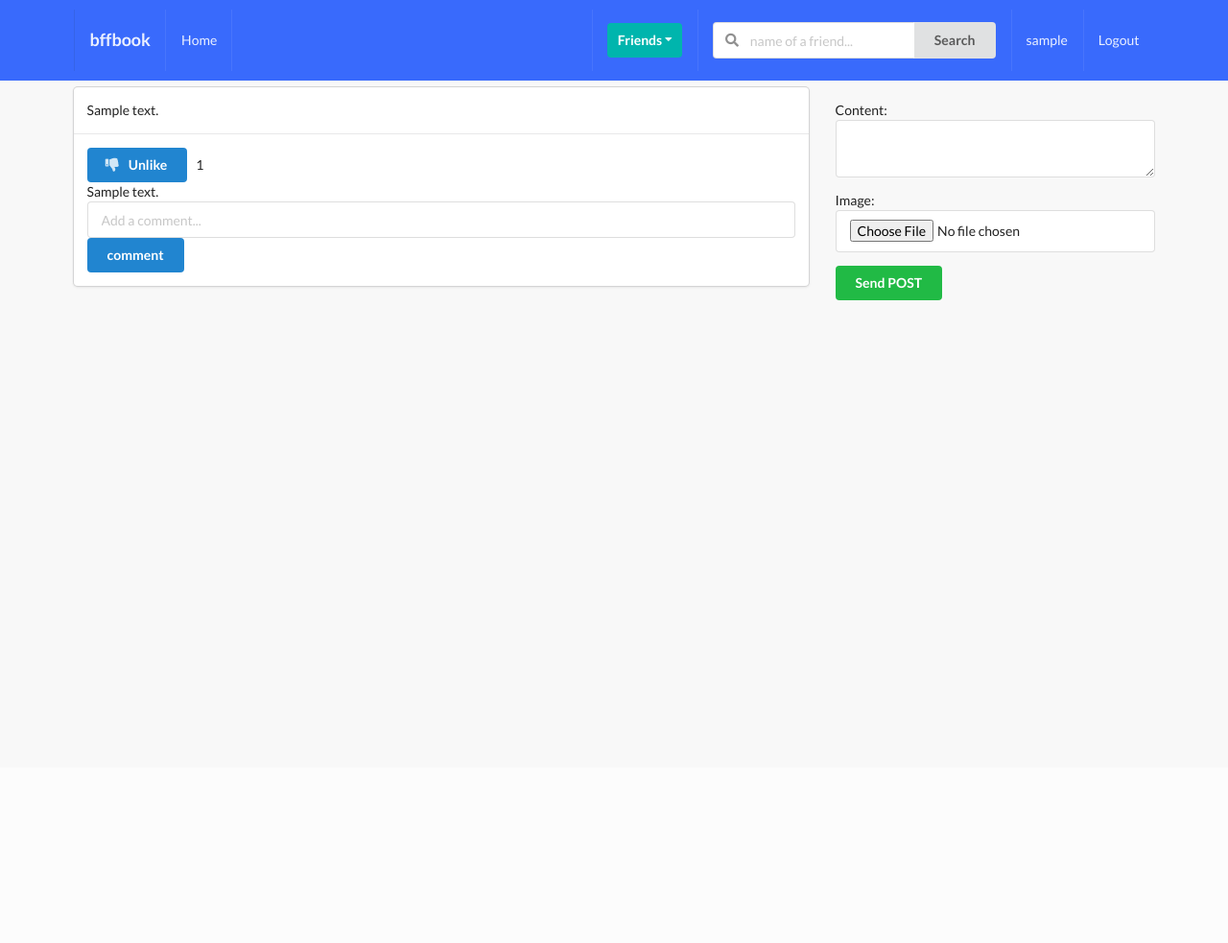
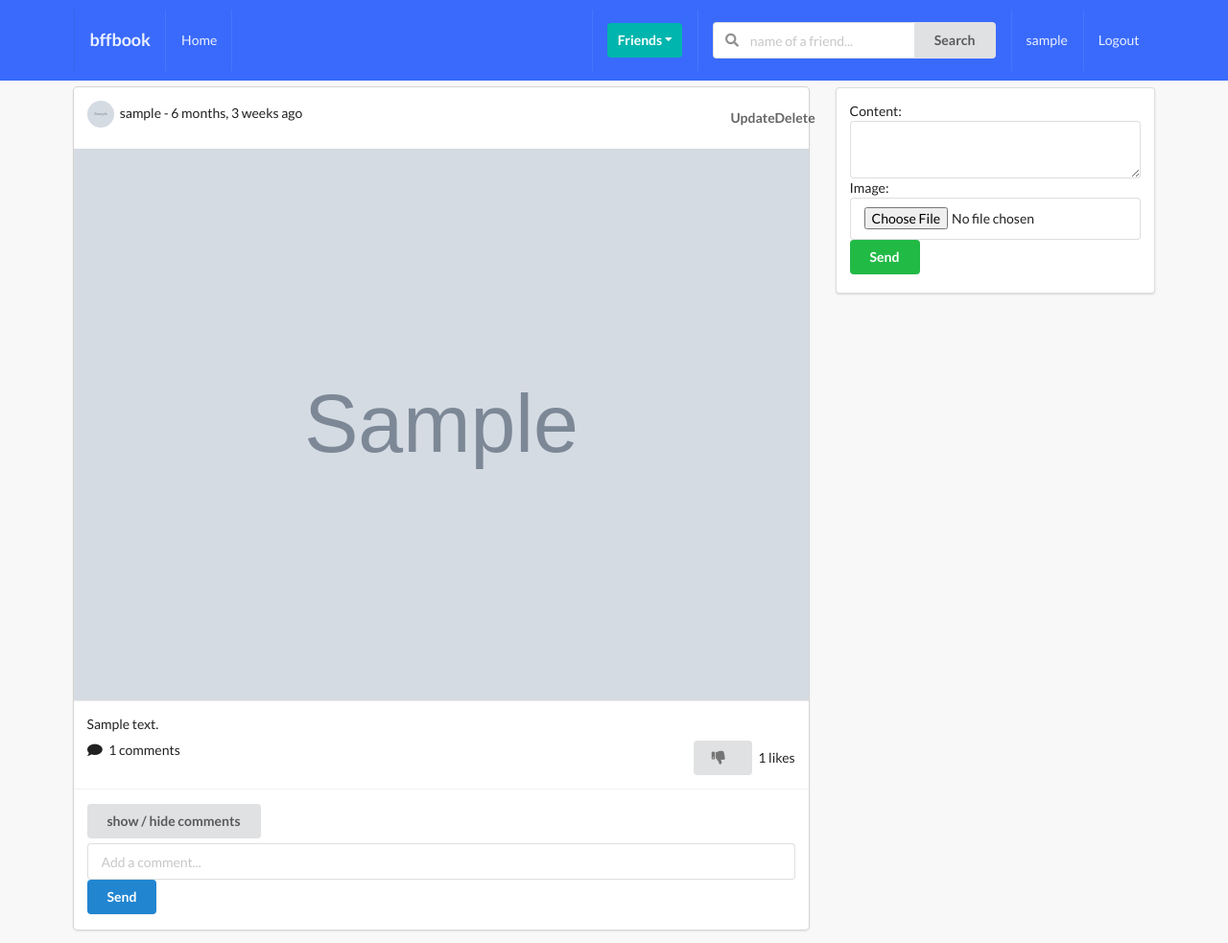
Before and after one commit to jsrimr/django-socialNet, a Django app: page /posts/ in a window 1280 px wide. Shown: the whole page at 96% size. Before the commit the page ends 313 px from the top, so only its background shows below. Run offline with Django 3.2, Linux system fonts and the light colour scheme; a user stored in the database is signed in; tables that the repository leaves empty hold one stand-in row (values such as "Sample post"); grey boxes marked "Sample" are stand-in pictures; some libraries are stand-ins or nearby versions.

Commit message:
part 9 complete post main view 예쁘게 update / delete view 추가

```diff
--- a/posts/urls.py
+++ b/posts/urls.py
@@ -1,10 +1,12 @@
 from django.urls import path
 
-from .views import post_comment_create_and_list_view, like_unlike_post
+from .views import post_comment_create_and_list_view, like_unlike_post, PostDeleteView, PostUpdateView
 
 app_name = 'posts'
 
 urlpatterns = [
     path('', post_comment_create_and_list_view, name='main-post-view'),
     path('liked/', like_unlike_post, name='like-post-view'),
+    path('<pk>/delete/', PostDeleteView.as_view(), name='post-delete'),
+    path('<pk>/update/', PostUpdateView.as_view(), name='post-update'),
 ]
--- a/posts/views.py
+++ b/posts/views.py
@@ -1,4 +1,7 @@
+from django.contrib import messages
 from django.shortcuts import render, redirect
+from django.urls import reverse_lazy
+from django.views.generic import UpdateView, DeleteView
 
 from profiles.models import Profile
 from .forms import PostModelForm, CommentModelForm
@@ -70,3 +73,31 @@ def like_unlike_post(request):
         like.save()
 
     return redirect('posts:main-post-view')
+
+
+class PostDeleteView(DeleteView):
+    model = Post
+    template_name = 'posts/confirm_del.html'
+    success_url = reverse_lazy('posts:main-post-view')
+
+    def get_object(self, *args, **kwargs):
+        pk = self.kwargs.get('pk')
+        obj = Post.objects.get(pk=pk)
+        if not obj.author.user == self.request.user:
+            messages.warning(self.request, 'You need to be the authr')
+        return obj
+
+
+class PostUpdateView(UpdateView):
+    model = Post
+    form_class = PostModelForm
+    template_name = 'posts/update.html'
+    success_url = reverse_lazy('posts:main-post-view')
+
+    def form_valid(self, form):
+        profile = Profile.objects.get(user=self.request.user)
+        if form.instance.author == profile:
+            return super().form_valid(form)
+        else:
+            form.add_error(None, "You need to be auth to Update")
+            return super().form_invalid(form)
--- a/static_project/style.css
+++ b/static_project/style.css
@@ -12,6 +12,18 @@ body {
     margin-bottom: 7px !important;
 }
 
+.mb-5 {
+    margin-bottom: 5px !important;
+}
+
+.bwhite-lg {
+    background-color: transparent !important;
+    width : 10px !important;
+}
+
+.comment-box {
+    display: none;
+}
 .mt-5 {
     margin-bottom: 5px !important;
 }
--- a/templates/posts/main.html
+++ b/templates/posts/main.html
@@ -1,61 +1,112 @@
 {% extends 'base.html' %}
 
-{% block title %}
-    posts
-{% endblock title %}
+{% block title %}main page{% endblock title %}
 
 {% block content %}
 <div class="ui grid">
-        <div class="row">
     <div class="eleven wide column">
         {% for obj in qs %}
+
         <div class="ui fluid card">
             <div class="content">
-                            {{ obj.content }}
+                <div class="right floated meta">
+                <div class="ui grid">
+                    <div class="row">
+                        {% ifequal request.user obj.author.user %}
+                            <a href="{% url 'posts:post-update' obj.pk %}"><button class="ui button bwhite-lg ">Update</button></a>
+                            <a href="{% url 'posts:post-delete' obj.pk %}"><button class="ui button bwhite-lg ">Delete</button></a>
+                        {% endifequal %}
+                    </div>
+                </div>
+
+                </div>
+                <img class="ui avatar image" src={{obj.author.avatar.url}}>
+                {{ obj.author.user }} - {{ obj.created|timesince}} ago
+            </div>
+            <div class="ui fluid image">
+                {% if obj.image %}
+                    <img src={{obj.image.url}}>
+                {% endif %}
             </div>
             <div class="content">
+                <p> {{ obj.content }} </p>
+                <div class="right floated">
                     <form action="{% url 'posts:like-post-view' %}" method="POST">
                         {% csrf_token %}
-                                <input type="hidden" name="post_id" value="{{ obj.id }}">
-                                <button class="ui primary button">
+                        <input type="hidden" name="post_id" value={{obj.id}}>
                         {% if profile not in obj.liked.all %}
-                                        <i class="thumbs up icon"></i>&nbsp;Like
+                            <button type="submit" class="ui bwhite-sm button"><i class="thumbs up icon"></i>
+                            </button>
+                            <span> {{obj.num_likes}} likes</span>
                         {% else %}
-                                        <i class="thumbs down icon"></i>&nbsp;Unlike
+                            <button type="submit" class="ui bwhite-sm button"><i class="thumbs down icon"></i>
+                            </button>
+                            <span> {{obj.num_likes}} likes</span>
                         {% endif %}
-                                </button>
-                                &nbsp;{{ obj.num_likes }}
-                                {#                            obj.liked.all().count() 를 할 순 없다. 함수 명을 적어줘야 한다, 그래서 2개 연속으로 실행할 순 없으니 num_likesr같은 메소드를 만들어둔다 #}
-                                {#                            이 버튼에 어떻게 기능을 연결할까? -> form action!#}
                     </form>
-                            <div>
+                </div>
+                <i class="comment icon"></i>
+                <span> {{ obj.num_comments }} comments</span>
+            </div>
+            <div class="extra content">
+                <div class="mb-5">
+
+                </div>
+                <button class="cmt_btn ui button mb-5">show / hide comments</button>
+                <div class="comment-box">
+                {% if obj.comment_set.all %}
                     {% for c in obj.comment_set.all %}
-                                    <p>{{ c.body }}</p>
+
+                        <div class="ui segment mb-5">
+                            <img class="ui avatar image" src={{c.user.avatar.url}}>
+                            <span>{{ c.user }}</span>
+                            <div class='mt-5'>{{ c.body }}</div>
+                        </div>
+
                     {% endfor %}
+                {% endif %}
                 </div>
-                            <form action="" method="POST" class="ui form">
+
+                <form action="" method="POST"class='ui fluid form'>
                     {% csrf_token %}
-                                <input type="hidden" name="post_id" value="{{ obj.id }}">
+                    <input type="hidden" name="post_id" value={{obj.id}}>
                     {{ c_form }}
-                                <button type="submit" class="ui primary button" name="submit_c_form">comment</button>
+                    <button type="submit" name="submit_c_form" class="ui primary button mt-5 w-full">Send</button>
                 </form>
             </div>
         </div>
+
+
         {% endfor %}
     </div>
     <div class="five wide column">
-                {% if p_form_submitted %}
-                    <div class="ui green message">
-                    Your post has been updated
-                    </div>
+        <div class="ui segment">
+            {% if post_added %}
+                <div class="ui green message">Post added</div>
             {% endif %}
-                <form action="" method="POST" class="ui form" enctype="multipart/form-data">
+            <form action="" method="POST" class='ui form' enctype="multipart/form-data">
                 {% csrf_token %}
-                    {{ p_form.as_p }}
-                    <button type="submit" class="ui button positive" name="submit_p_form"> Send POST</button>
+                {{p_form}}
+                <button type='submit' name="submit_p_form" class="ui positive button w-full mt-5">Send</button>
             </form>
         </div>
-
     </div>
 </div>
 {% endblock content %}
+
+{% block scripts %}
+    <script>
+        $( document ).ready(function() {
+            let display = false
+            $(".cmt_btn").click(function () {
+                if (display===false) {
+                    $(this).next(".comment-box").show("slow");
+                    display=true
+                } else {
+                    $(this).next(".comment-box").hide("slow");
+                    display=false
+                }
+            });
+        });
+    </script>
+{% endblock scripts %}
```
Also changed, not shown: templates/posts/confirm_del.html (added, +29 -0 lines), templates/posts/update.html (added, +19 -0 lines). Lines whose indentation alone changed are shown as unchanged.
